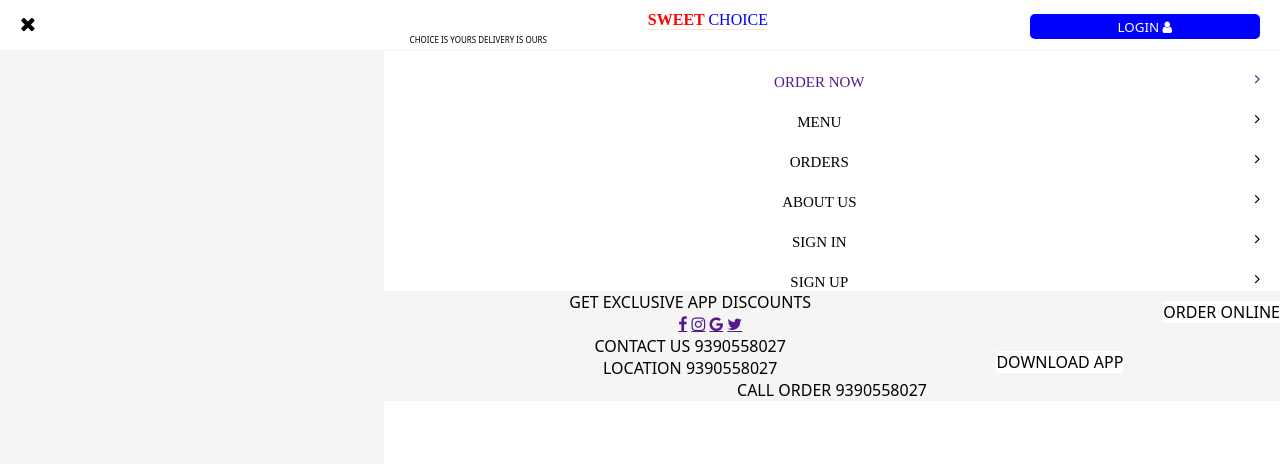
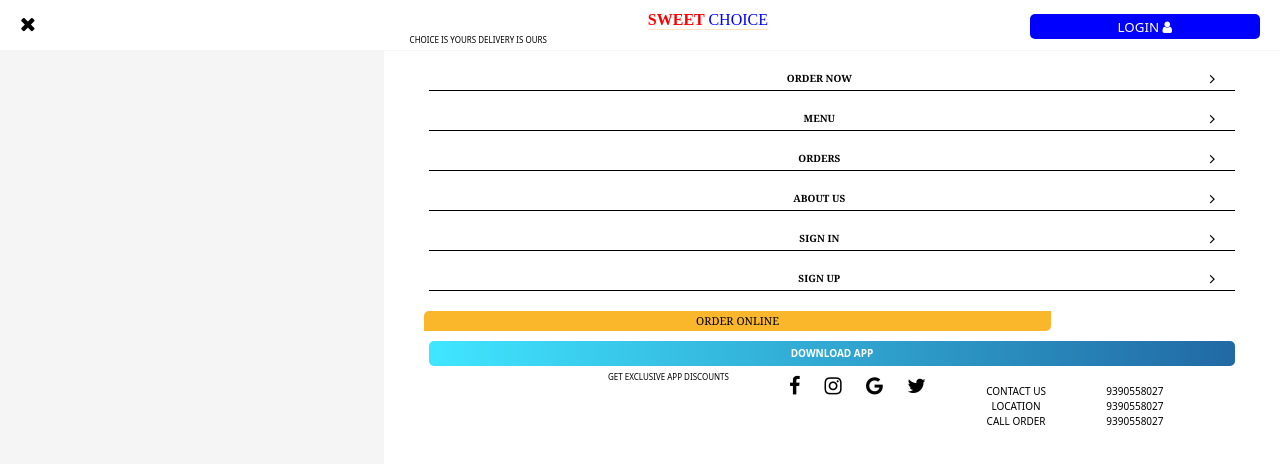
Before and after one commit to scmylsc/update-main, a plain HTML site: page scmylsc-main/main_html/sub_cakes.html in a window 1280 px wide. Both pictures are taken after a click on the label 28 px from the left and 23 px from the top of the page. Drawn offline with Linux system fonts and the light colour scheme.

Commit message:
Add files via upload

```diff
--- a/scmylsc-main/css/sub_cakes.css
+++ b/scmylsc-main/css/sub_cakes.css
@@ -85,7 +85,7 @@ text-align:center;
 
 }
 .navid{
-    display:block;
+    display:none;
     width:70%;
     height:100vh;
     float:right;
@@ -101,41 +101,175 @@ text-align:center;
 }
 .main-content li {
     cursor:pointer;
+    width:90%;
     list-style: none;
     margin-top:20px;
     background:white;
-    font-size:15px;
+    margin-left:5%;
+    font-size:10px;
+    border-bottom:1px solid black;
+    padding-bottom:5px;
 }
 
 .main-content li :active,.main-content li :hover{
-    font-size:20px;
+    font-size:13px;
 }
 .main-content li a{
     cursor:pointer;
     text-decoration:none;
     background:white;
-    font-family:serif;
+    font-family:Cambria, Cochin, Georgia, Times, 'Times New Roman', serif;
+    font-weight:700;
 }
 .main-content li a span{
     float:right;
     margin-right:20px;
+    font-size:15px;
     background:white;
 
+}
+.toplia a{
+    color:black;
 }
 .main2-content{
     background:white;
     text-align:center;
 
 }
-.main2-content a{
+.label11{
+    background:#fab72b;
+    color:black;
+    font-family:Cambria, Cochin, Georgia, Times, 'Times New Roman', serif;
+    font-weight:500;
+    width:70%;
+    margin-top:20px;
+    height: 20px;
+    float:left;
+    margin-left:40px;
+    border-radius:5px 0 5px 0;
+    font-size:11px;
+    line-height:20px;
+
+}
+.label12{
+    background:linear-gradient(to right, rgba(64,230,255,1) 0%,rgba(33,105,164,1) 100%);
+    float:left;
+    color:white;
+    width:90%;
+    margin-left:5%;
+    margin-top:10px;
+    height:25px;
+    font-size:10px;
+    line-height:25px;
+    font-weight:700;
+    border-radius:5px;
+}
+.label12:active,.label12:hover{
+
+    background:linear-gradient(to right, rgba(33,105,164,1) 0% ,rgba(64,230,255,1) 100%);
+}
+.appdiscounts{
+    float:left;
+    font-size:8px;
+    color:black;
+    margin-left:25%;
+    background:white;
+    margin-top:5px;
+}
+.main3-content{
+    text-align:center;
+    float:left;
+    margin-top:10px;
+
+}
+.main3-content ul{
     background:white;
 }
-.label11{
+.main3-content ul a{
+    color:black;
+    font-size:20px;
+    background:white;
+    text-decoration:none;
+    margin-left:20px;
+
+}
+
+.bottomnav{
+    float:left;
+    margin-top:20px;
+    font-size:10px;
+    background:white;
+}
+.bottomnav{
+    text-align:center;
+
+}
+.bottomnav p{
+    background:white;
+    float:left;
+    width:70%;
+    height:15px;
+    line-height:10px;
+    font-size:10px;
+
+}
+.bottomnav p span{
     float:right;
-    margin-top:10px;
+    background:white;
 }
-.label12{
-    float:right;
-    margin-top:60px;
-    margin-right:40px;
+.COPYRIGHT{
+    background:white;
+    float:left;
+    font-size :8px;
+    margin-top:30px;
+    margin-left:10%;
 }
+.mainbody{
+    text-align:center;
+    width:100%;
+    height:17vh;
+
+}
+.mainbody order_onlinebu{
+    text-align:center;
+}
+.ORDER_ONLINEBU{
+    position:relative;
+    color:black;
+    background:#fab72b;
+    float:left;
+    margin-top:-42px;
+    margin-left:15%;
+    width:70%;
+    height:25px;
+    font-size:10px;
+    line-height:25px;
+    font-weight:700;
+    border-radius:10px 0 10px 0;
+}
+.images_maindiv{
+    text-align:center;
+
+}
+.images_maindiv label{
+    width:100%;
+    color:black;
+    font-family: serif;
+    margin-top:0px;
+    font-weight:600;
+    word-spacing:2px;
+    float:left;
+    font-size:10px;
+}
+.images_maindiv div{
+    float:left;
+    display:grid;
+    grid-column:3;
+
+}
+.images_maindiv div img{
+    margin-left:10px;
+    margin-top:5px;
+    border-radius:5px;
+
+}
```
